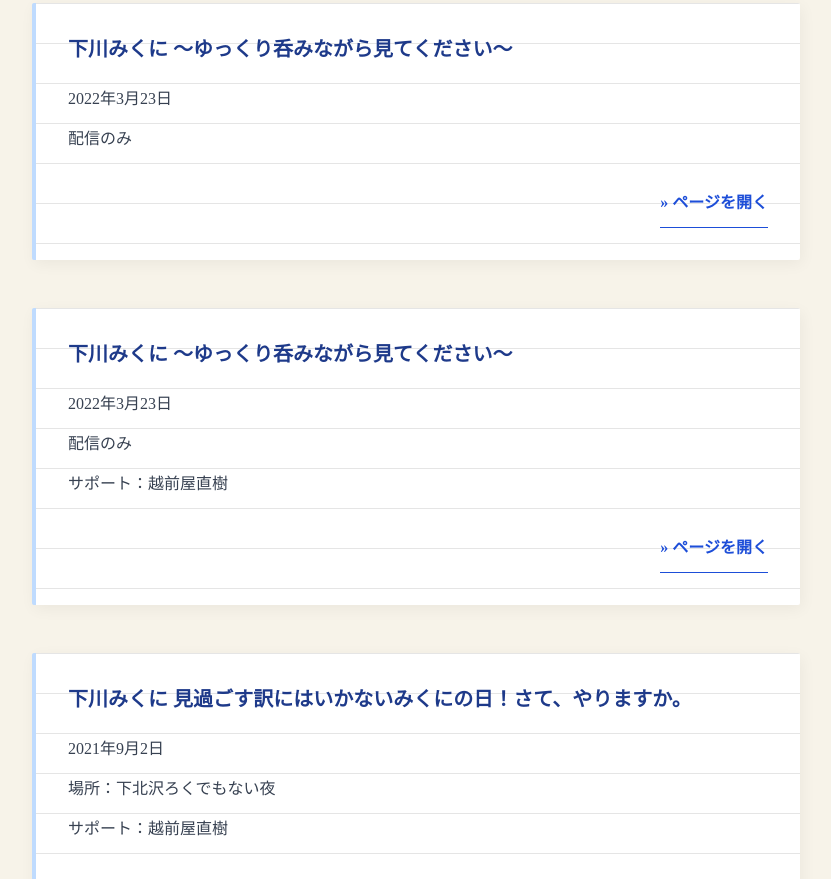
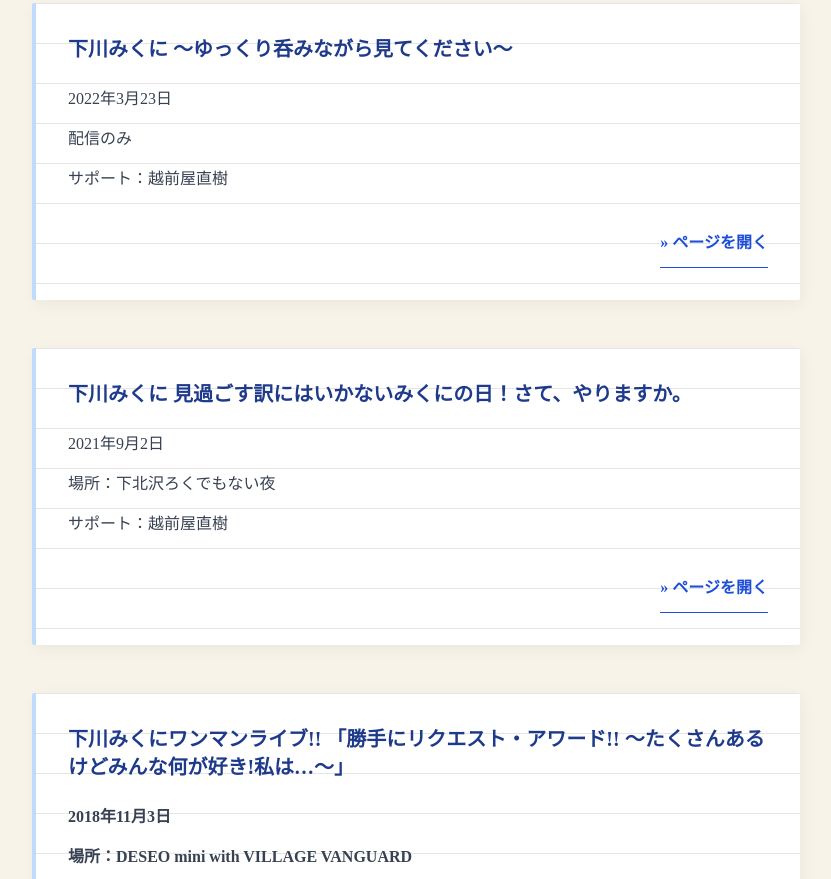
Before and after one commit to okochi-mika/mikuni_setlist_matome, a plain HTML site: page index.html in a window 1280 px wide. Shown: the part 1563-2442 px from the top of the page, without its empty margins (224-1055 px from the left). Drawn offline with nearby package versions, Linux system fonts and the light colour scheme; a web font is replaced by a local one.

Commit message:
2022年のBDLiveのセトリを更新

```diff
--- a/index.html
+++ b/index.html
@@ -99,21 +99,6 @@
                 <p class="text-gray-700">
                     2022年3月23日<br>
                     配信のみ<br>
-                </p>
-                <div class="mt-6 flex justify-end">
-                    <a href="./player.html?id=20220323" class="text-blue-700 hover:text-blue-900 font-bold border-b border-blue-700 pb-1">
-                        &raquo; ページを開く
-                    </a>
-                </div>
-            </div>
-        </section>
-
-        <section class="relative group">
-            <div class="paper-card bg-white p-8 rounded-sm border-l-4 border-blue-200">
-                <h2 class="text-xl font-bold text-blue-900 mb-4">下川みくに ～ゆっくり呑みながら見てください～</h2>
-                <p class="text-gray-700">
-                    2022年3月23日<br>
-                    配信のみ<br>
                     サポート：越前屋直樹
                 </p>
                 <div class="mt-6 flex justify-end">
```
